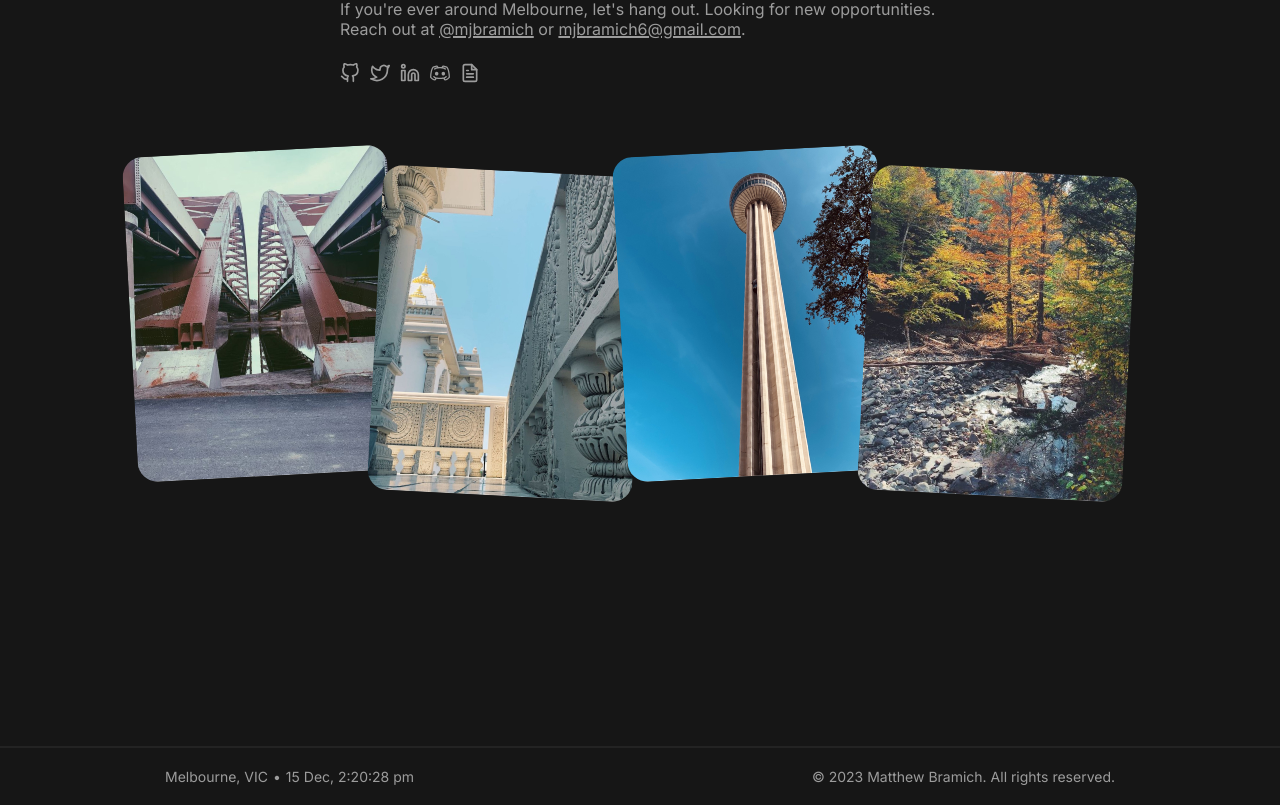
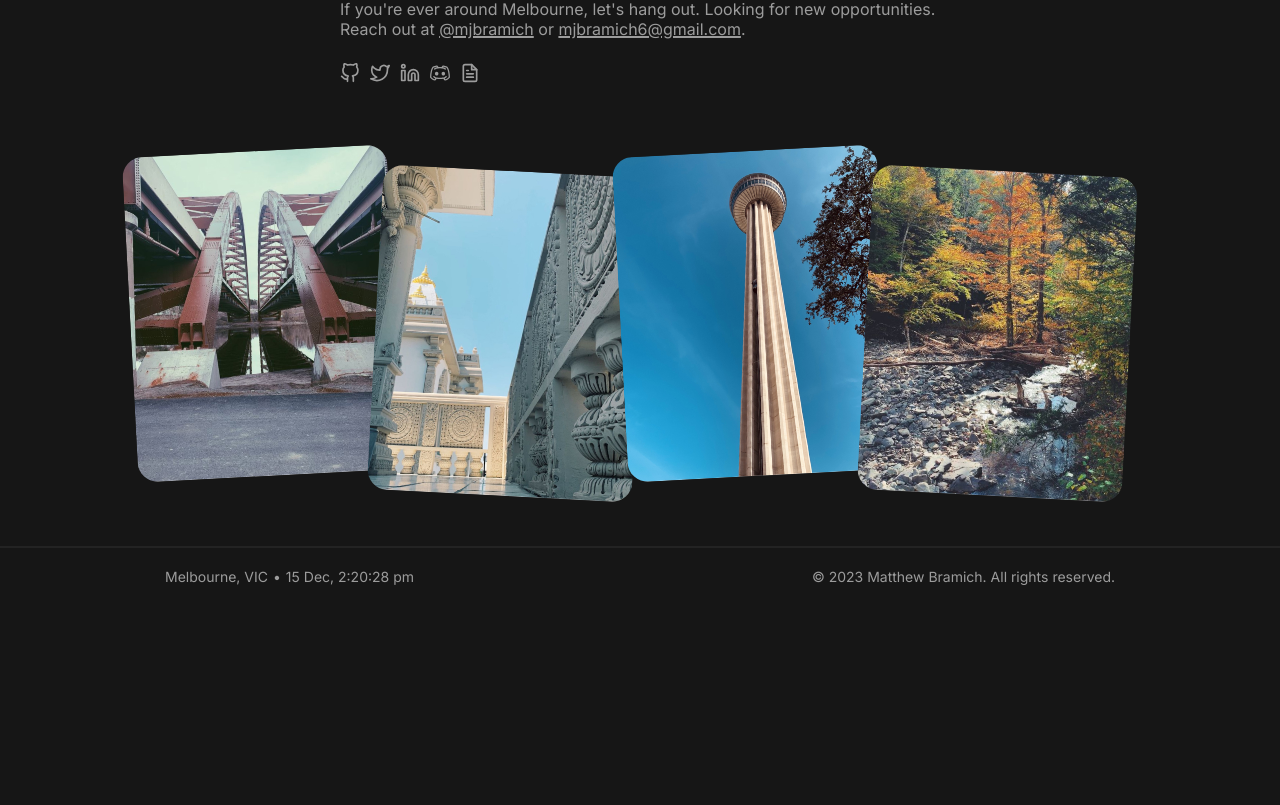
Before and after one commit to mjbramich/portfolio, a Next.js app: page / in a window 1280 px wide. Shown: the part 439-1244 px from the top of the page. After the commit the page ends 1044 px from the top, so only its background shows below. Built offline with nearby package versions, Linux system fonts and the light colour scheme.

Commit message:
style: change top margin on footer

```diff
--- a/src/styles/common.module.css
+++ b/src/styles/common.module.css
@@ -89,7 +89,7 @@
 	justify-content: center;
 	align-items: center;
 	width: 100%;
-	margin-top: 250px;
+	margin-top: 50px;
 }
 
 .hr {
```
